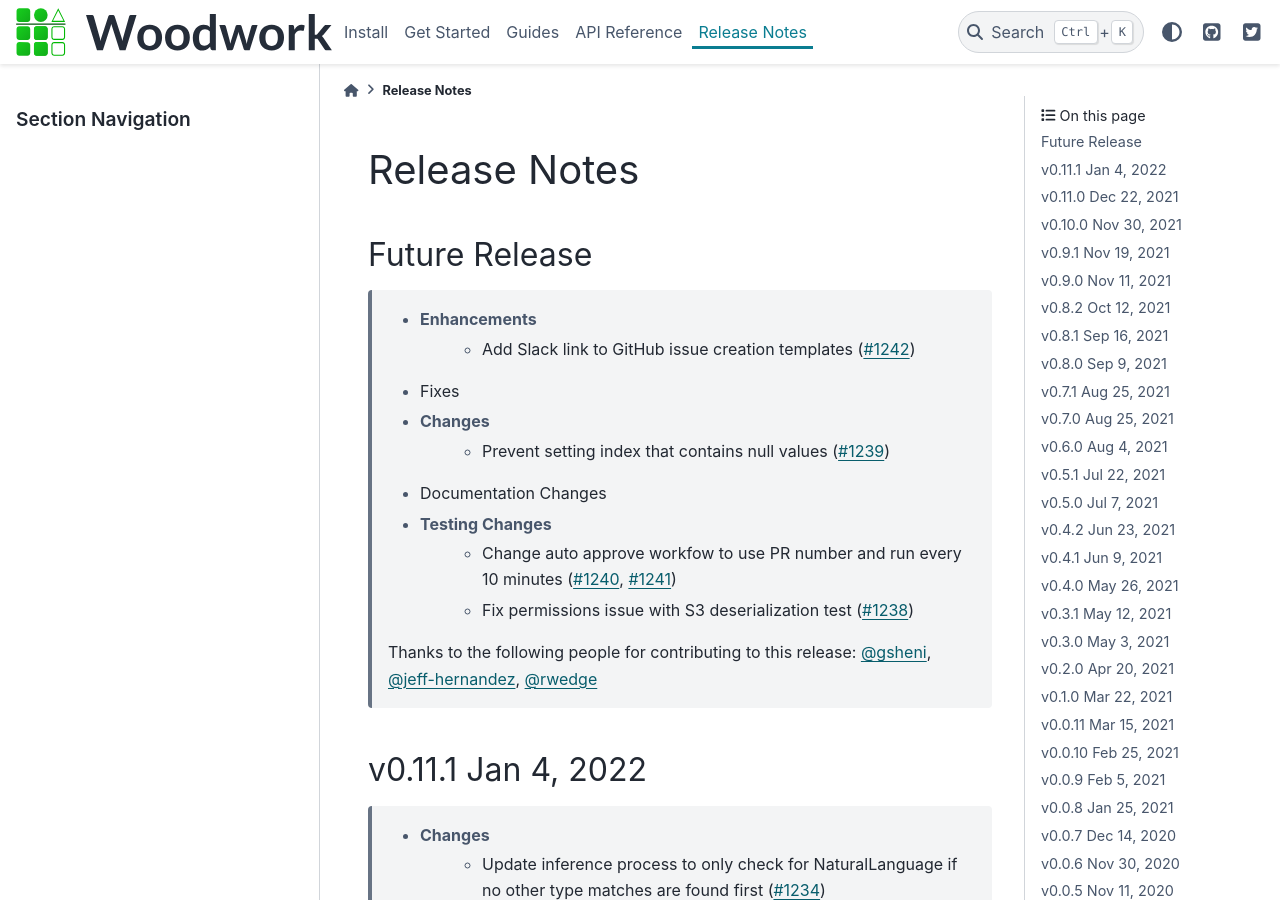
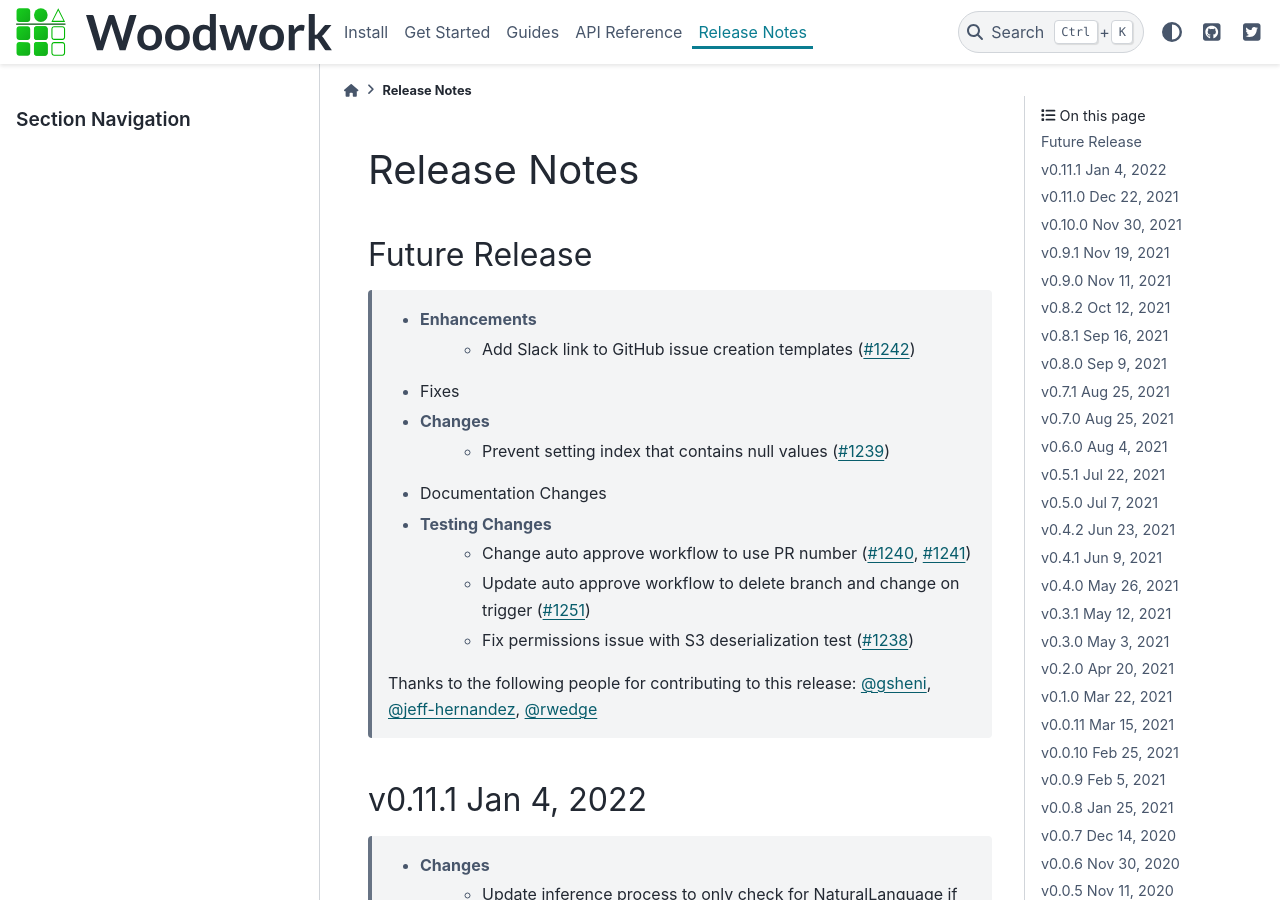
Before and after one commit to alteryx/woodwork, a Sphinx documentation site: the page built from docs/source/release_notes.rst, in a window 1280 px wide and 900 px high. Built offline with Sphinx 7.4.7 and the PyData theme 0.15.4, drawn with Linux system fonts in a browser that asks for light colours; comment, search, counter and statistics services are not loaded.

Commit message:
Update release_notes.rst

```diff
--- a/docs/source/release_notes.rst
+++ b/docs/source/release_notes.rst
@@ -12,7 +12,8 @@ Future Release
         * Prevent setting index that contains null values (:pr:`1239`)
     * Documentation Changes
     * Testing Changes
-        * Change auto approve workfow to use PR number and run every 10 minutes (:pr:`1240`, :pr:`1241`)
+        * Change auto approve workflow to use PR number (:pr:`1240`, :pr:`1241`)
+        * Update auto approve workflow to delete branch and change on trigger (:pr:`1251`)
         * Fix permissions issue with S3 deserialization test (:pr:`1238`)
 
     Thanks to the following people for contributing to this release:
```
